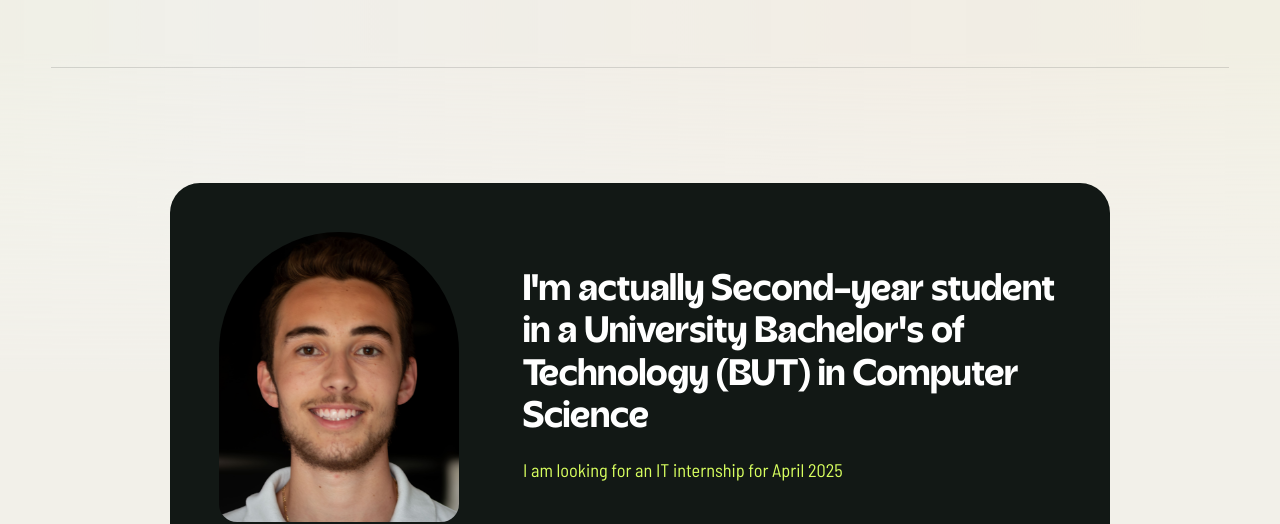
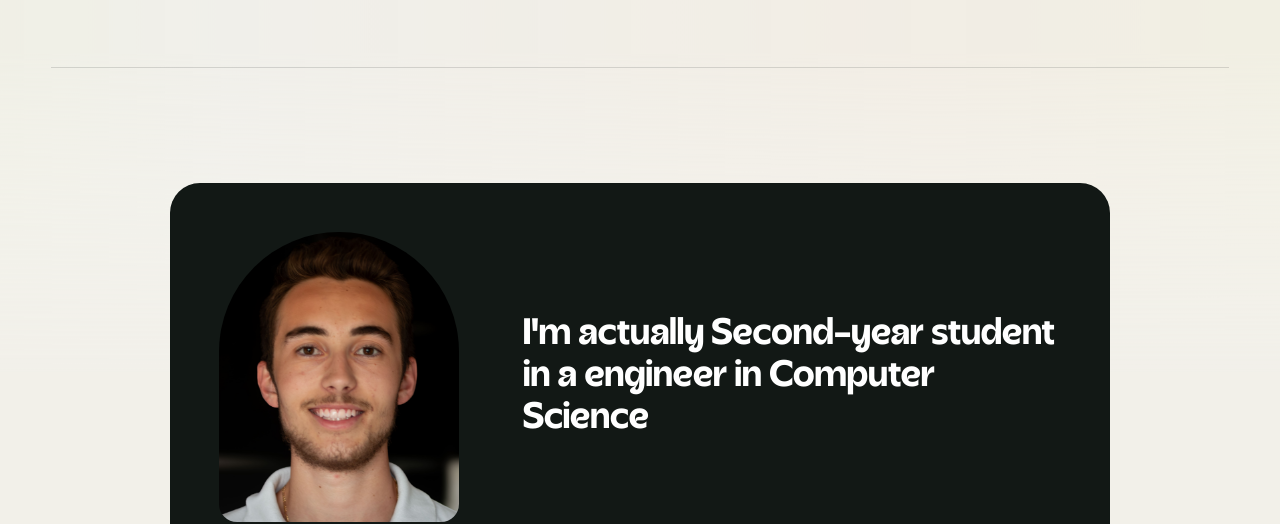
Before and after one commit to Tanchouteur/tanchouteur.github.io, a plain HTML site: page me.html in a window 1280 px wide. Shown: the part 428-952 px from the top of the page. Drawn offline with Linux system fonts and the light colour scheme.

Commit message:
fix: update meta description and correct student status in portfolio

```diff
--- a/me.html
+++ b/me.html
@@ -33,8 +33,7 @@
         <div class="intro-box" style="margin-top: 0; display: flex; justify-content: center; align-items: center;">
             <img src="assets/images/pp.jpeg" class="pp" alt="Louis Tanchou">
             <div>
-                <h2>I'm  actually Second-year student in a University Bachelor's of Technology (BUT) in Computer Science</h2>
-                <p>I am looking for an IT internship for April 2025</p>
+                <h2>I'm  actually Second-year student in a engineer in Computer Science</h2>
             </div>
         </div>
 
```
Also changed, not shown: index.html (+1 -1 lines).
